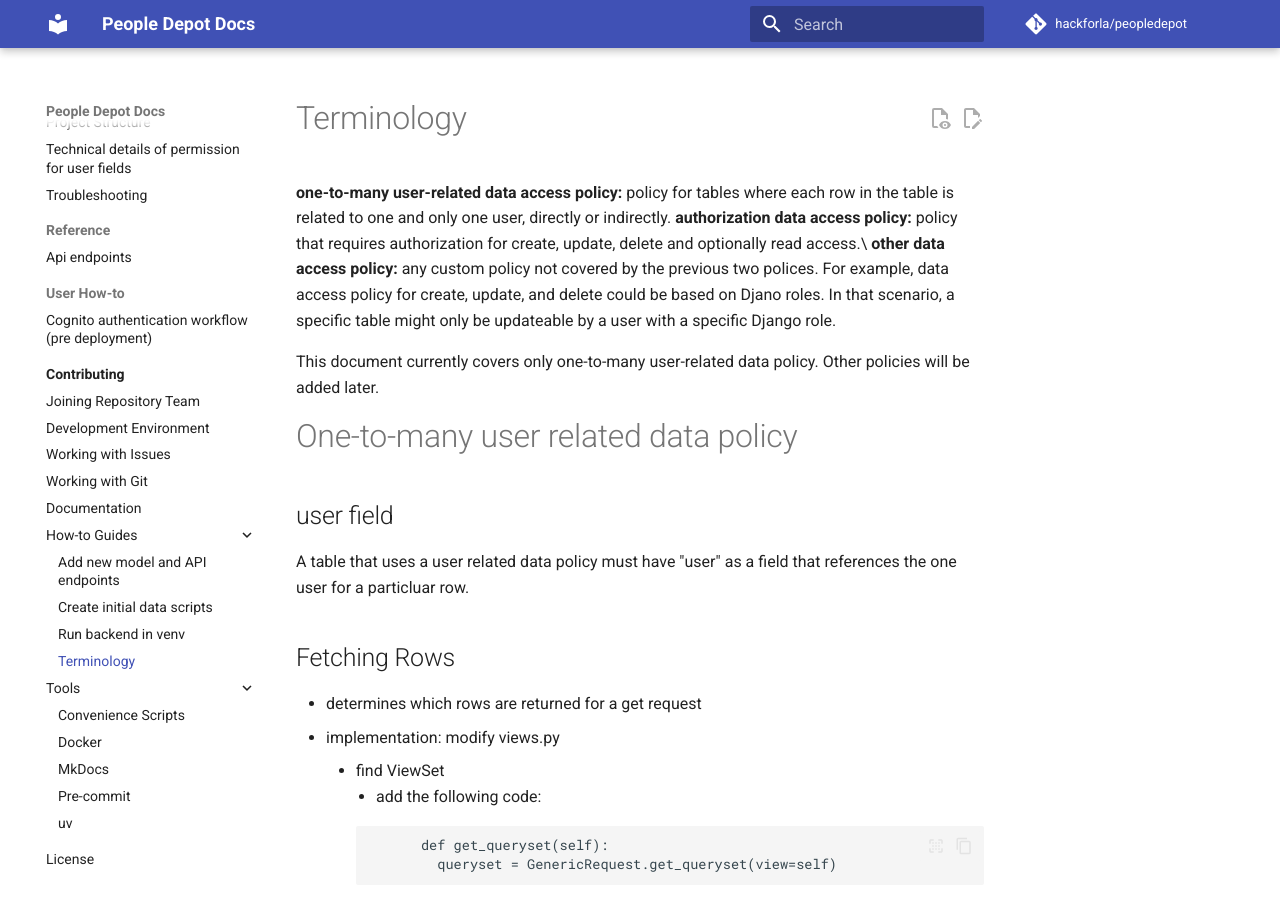
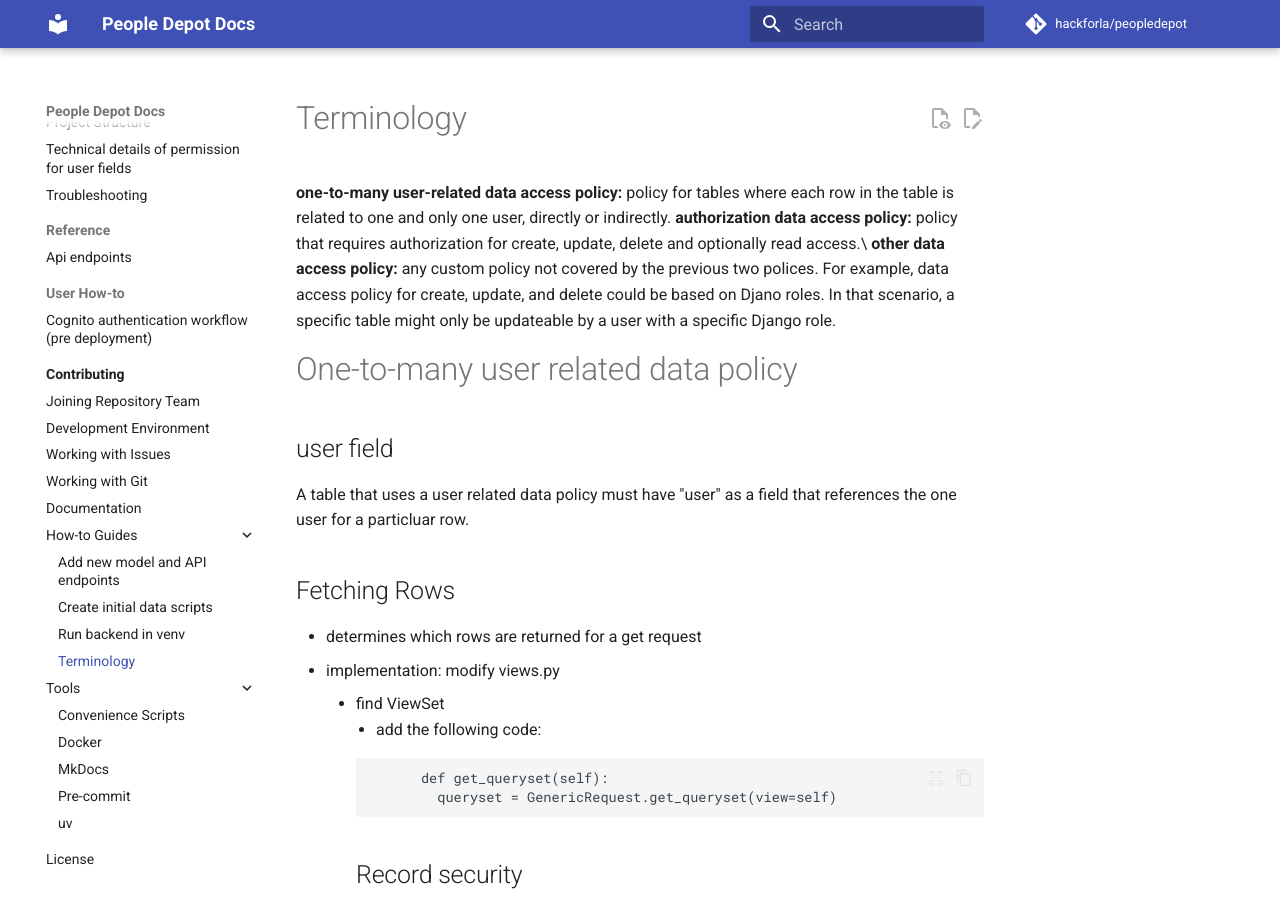
Before and after one commit to hackforla/peopledepot, an MkDocs documentation site: the page built from docs/contributing/howto/implement-user-based-security.md, in a window 1280 px wide and 900 px high. Built offline with MkDocs 1.6.1 and Material for MkDocs 9.7.7, drawn with Linux system fonts in a browser that asks for light colours; comment, search, counter and statistics services are not loaded.

Commit message:
Update how to guide

```diff
--- a/docs/contributing/howto/implement-user-based-security.md
+++ b/docs/contributing/howto/implement-user-based-security.md
@@ -4,7 +4,6 @@
 **authorization data access policy:** policy that requires authorization for create, update, delete and optionally read access.\
 **other data access policy:** any custom policy not covered by the previous two polices.  For example, data access policy for create, update, and delete could be based on Djano roles.  In that scenario, a specific table might only be updateable by a user with a specific Django role.
 
-This document currently covers only one-to-many user-related data policy.  Other policies will be added later.
 
 # One-to-many user related data policy
 
```
